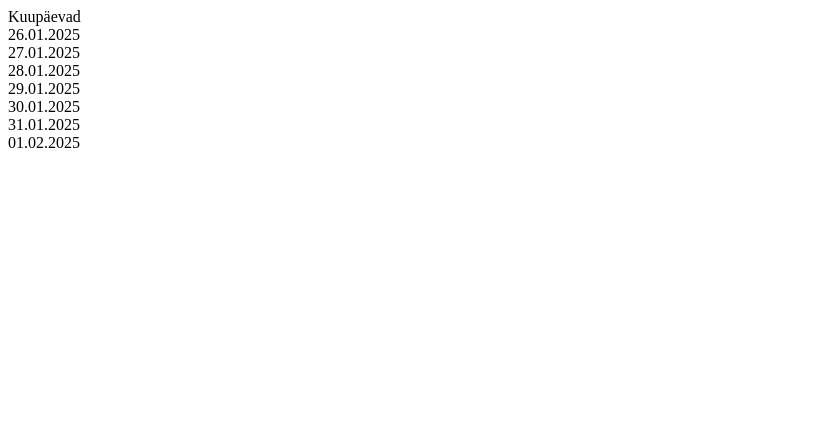
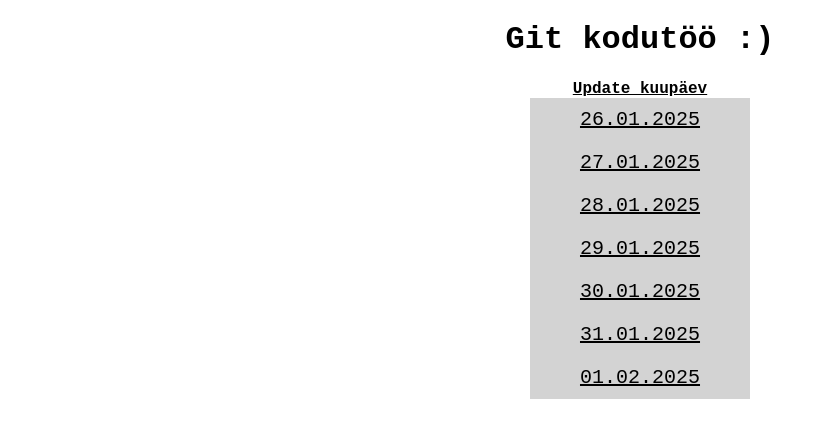
Before and after one commit to martinliiskmaa/gitkodutoo, a plain HTML site: page index.html in a window 1280 px wide. Shown: the whole page, without its empty margins (0-825 px from the left). Drawn offline with Linux system fonts and the light colour scheme.

Commit message:
added a lil design

```diff
--- a/index.html
+++ b/index.html
@@ -1,8 +1,27 @@
-<div>Kuupäevad</div>
-<div>26.01.2025</div>
-<div>27.01.2025</div>
-<div>28.01.2025</div>
-<div>29.01.2025</div>
-<div>30.01.2025</div>
-<div>31.01.2025</div>
-<div>01.02.2025</div>
+<!DOCTYPE html>
+<html lang="en">
+
+
+
+
+
+</html>
+
+<head>
+    <link rel="stylesheet" href="styles.css">
+    <meta charset="UTF-8">
+    <meta name="viewport" content="width=device-width, initial-scale=1.0">
+    <title>Git kodutoo html</title>
+</head>
+<body>
+    <h1 class="header">Git kodutöö :)</h1>
+    <div id="head-container">Update kuupäev
+        <div class="component">26.01.2025</div>
+        <div class="component">27.01.2025</div>
+        <div class="component">28.01.2025</div>
+        <div class="component">29.01.2025</div>
+        <div class="component">30.01.2025</div>
+        <div class="component">31.01.2025</div>
+        <div class="component">01.02.2025</div>
+    </div>
+</body>
--- a/styles.css
+++ b/styles.css
@@ -0,0 +1,27 @@
+* {
+    font-family: monospace, Geneva, Tahoma, sans-serif;
+}
+body {
+    font-family: Monospaced, Geneva, Tahoma, sans-serif;
+
+}
+.header {
+    text-align: center;
+}
+
+#head-container {
+    font-weight: bold;
+    text-decoration: underline;
+    text-align: center;
+    margin: 10px;
+}
+
+.component {
+    margin: auto;
+    font-weight: normal;
+    padding: 10px;
+    font-size: 20px;
+    justify-content: center;
+    background-color: lightgray;
+    width: 200px;
+}
```
